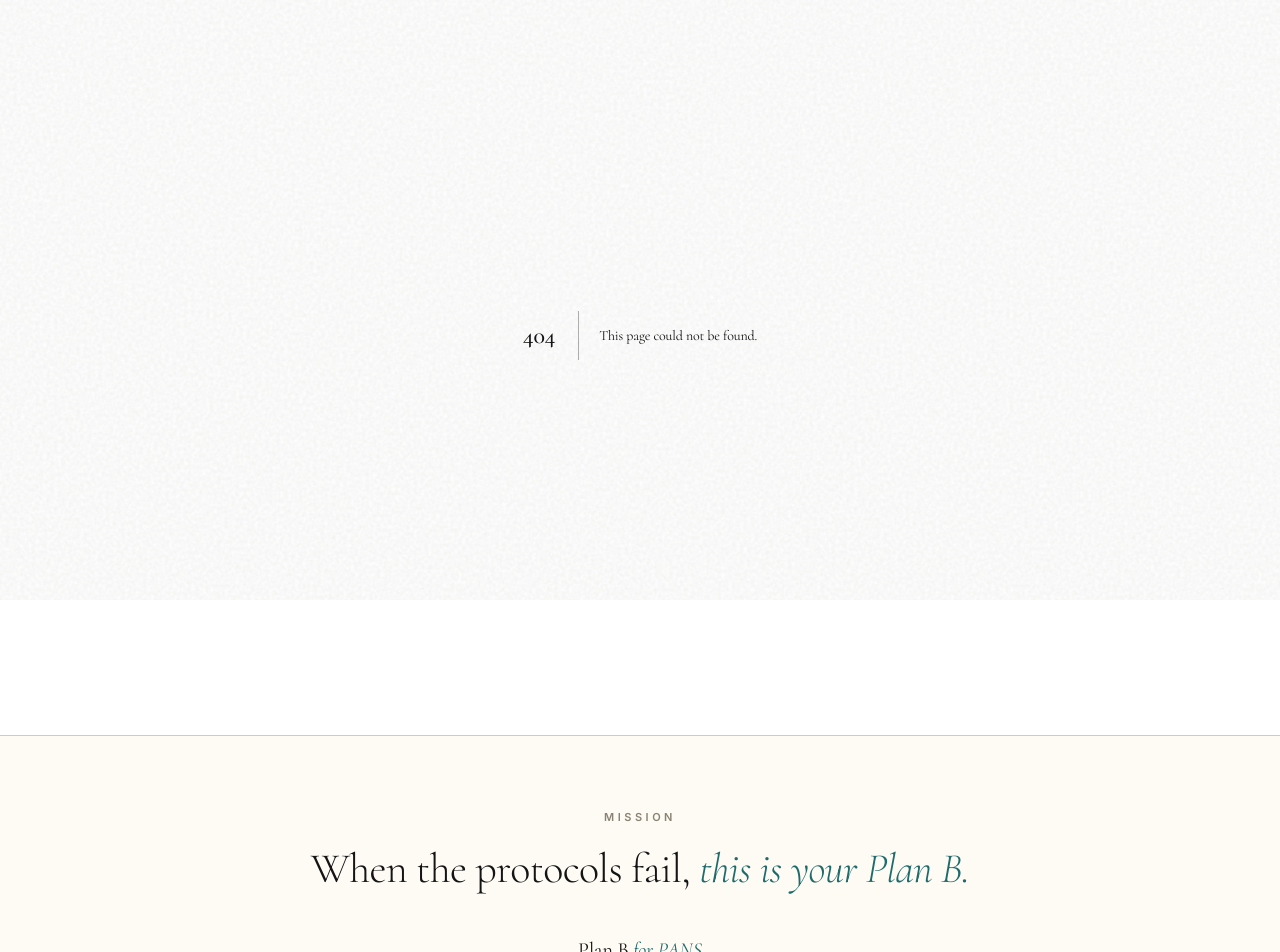
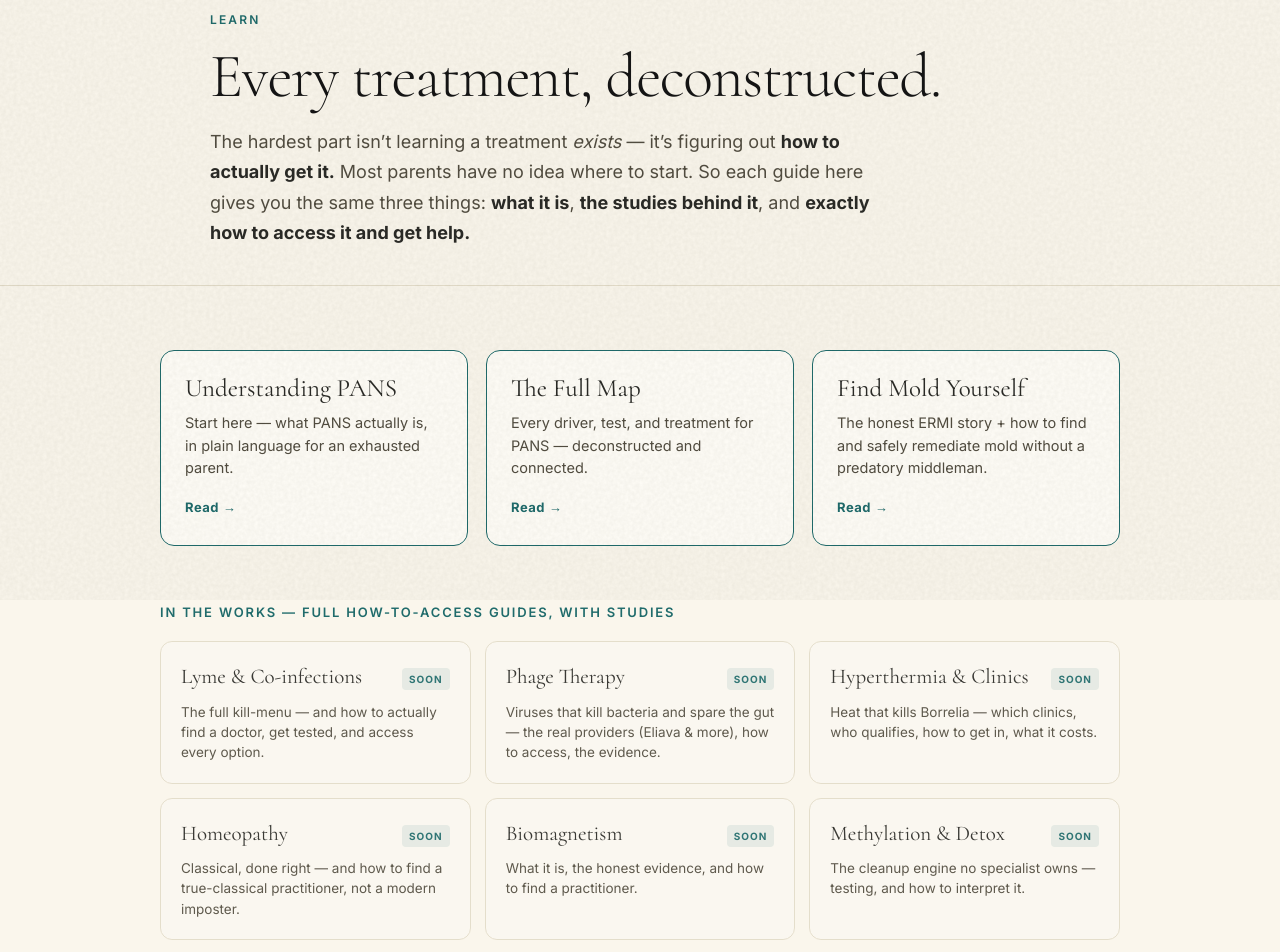
Before and after one commit to myleshorton/planb-pans, a Next.js app: page /learn in a window 1280 px wide. Before the commit this address had no page. Shown: the part 200-1152 px from the top of the page. Built offline with nearby package versions, Linux system fonts and the light colour scheme.

Commit message:
feat: Learn hub (/learn) — every modality deconstructed (what it is + studies + HOW to access it, the gap parents hit); collapse Understanding PANS + Find Mold into one 'Learn' nav tab

```diff
--- a/app/layout.tsx
+++ b/app/layout.tsx
@@ -67,8 +67,7 @@ export default function RootLayout({
               <NavLink href="/about">About</NavLink>
               <NavLink href="/packages">Pricing</NavLink>
               <a href="https://app.planbforpans.com/sample-synthesis" rel="noopener" style={{ fontFamily: 'var(--font-inter)', fontSize: 13, color: 'var(--teal)', fontWeight: 700, textDecoration: 'none', whiteSpace: 'nowrap' }}>See a Synthesis →</a>
-              <a href="/understanding-pans.html" style={{ fontFamily: 'var(--font-inter)', fontSize: 13, color: 'var(--teal)', fontWeight: 700, textDecoration: 'none', whiteSpace: 'nowrap' }}>Understanding PANS</a>
-              <a href="/find-mold.html" style={{ fontFamily: 'var(--font-inter)', fontSize: 13, color: 'var(--teal)', fontWeight: 700, textDecoration: 'none', whiteSpace: 'nowrap' }}>Find Mold</a>
+              <a href="/learn" style={{ fontFamily: 'var(--font-inter)', fontSize: 13, color: 'var(--teal)', fontWeight: 700, textDecoration: 'none', whiteSpace: 'nowrap' }}>Learn</a>
               <NavLink href="/research">Daily Studies</NavLink>
               <NavLink href="/tracker">Tracker</NavLink>
               <NavLink href="/podcast">Podcast</NavLink>
--- /dev/null
+++ b/app/learn/page.tsx
@@ -0,0 +1,78 @@
+// The Learn hub — home for every deconstructed modality. Each piece tells you
+// what it is, the studies behind it, and (the part no one explains) HOW to
+// actually access it. Cards link to live pages or mark "coming soon".
+
+export const metadata = {
+  title: 'Learn — Plan B for PANS',
+  description:
+    'Every PANS/Lyme treatment, deconstructed: what it is, the studies behind it, and — the part no one explains — how to actually access it and get help.',
+}
+
+const ink = '#2a2a26'
+const teal = '#1F6B6B'
+const soft = '#524d40'
+const rule = '#e3dcc9'
+const card = '#fffdf7'
+
+type Item = { title: string; blurb: string; href?: string }
+
+const LIVE: Item[] = [
+  { title: 'Understanding PANS', blurb: 'Start here — what PANS actually is, in plain language for an exhausted parent.', href: '/understanding-pans.html' },
+  { title: 'The Full Map', blurb: 'Every driver, test, and treatment for PANS — deconstructed and connected.', href: '/deconstructing-pans.html' },
+  { title: 'Find Mold Yourself', blurb: 'The honest ERMI story + how to find and safely remediate mold without a predatory middleman.', href: '/find-mold.html' },
+]
+
+const COMING: Item[] = [
+  { title: 'Lyme & Co-infections', blurb: 'The full kill-menu — and how to actually find a doctor, get tested, and access every option.' },
+  { title: 'Phage Therapy', blurb: 'Viruses that kill bacteria and spare the gut — the real providers (Eliava & more), how to access, the evidence.' },
+  { title: 'Hyperthermia & Clinics', blurb: 'Heat that kills Borrelia — which clinics, who qualifies, how to get in, what it costs.' },
+  { title: 'Homeopathy', blurb: 'Classical, done right — and how to find a true-classical practitioner, not a modern imposter.' },
+  { title: 'Biomagnetism', blurb: 'What it is, the honest evidence, and how to find a practitioner.' },
+  { title: 'Methylation & Detox', blurb: 'The cleanup engine no specialist owns — testing, and how to interpret it.' },
+  { title: 'IVIG & Immune Treatment', blurb: 'When it helps, what you need before you qualify, and how to fight for access.' },
+]
+
+export default function LearnPage() {
+  return (
+    <main style={{ background: '#faf6ec', color: ink }}>
+      <section style={{ padding: 'clamp(56px, 9vw, 110px) 24px 36px', borderBottom: `1px solid ${rule}` }}>
+        <div className="pb-container" style={{ maxWidth: 860, margin: '0 auto' }}>
+          <p style={{ color: teal, fontSize: 12, letterSpacing: '0.18em', textTransform: 'uppercase', fontWeight: 600, margin: '0 0 16px' }}>Learn</p>
+          <h1 style={{ fontFamily: 'var(--font-cormorant)', fontWeight: 300, fontSize: 'clamp(34px, 6vw, 62px)', lineHeight: 1.02, letterSpacing: '-0.02em', margin: '0 0 18px' }}>
+            Every treatment, deconstructed.
+          </h1>
+          <p style={{ fontSize: 18, lineHeight: 1.7, color: soft, maxWidth: 680, margin: 0 }}>
+            The hardest part isn&rsquo;t learning a treatment <em>exists</em> — it&rsquo;s figuring out <strong style={{ color: ink }}>how to actually get it.</strong> Most parents have no idea where to start. So each guide here gives you the same three things: <strong style={{ color: ink }}>what it is</strong>, <strong style={{ color: ink }}>the studies behind it</strong>, and <strong style={{ color: ink }}>exactly how to access it and get help.</strong>
+          </p>
+        </div>
+      </section>
+
+      <section style={{ padding: 'clamp(36px, 6vw, 64px) 24px' }}>
+        <div className="pb-container" style={{ maxWidth: 960, margin: '0 auto' }}>
+          <div style={{ display: 'grid', gridTemplateColumns: 'repeat(auto-fit, minmax(260px, 1fr))', gap: 18 }}>
+            {LIVE.map((it) => (
+              <a key={it.title} href={it.href} style={{ display: 'block', textDecoration: 'none', background: card, border: `1.5px solid ${teal}`, borderRadius: 14, padding: '24px 24px 26px' }}>
+                <p style={{ fontFamily: 'var(--font-cormorant)', fontWeight: 400, fontSize: 25, lineHeight: 1.1, color: ink, margin: '0 0 10px' }}>{it.title}</p>
+                <p style={{ fontSize: 14.5, color: soft, lineHeight: 1.55, margin: '0 0 14px' }}>{it.blurb}</p>
+                <span style={{ fontSize: 13, color: teal, fontWeight: 700, letterSpacing: '0.04em' }}>Read &rarr;</span>
+              </a>
+            ))}
+          </div>
+
+          <p style={{ fontSize: 13, color: teal, letterSpacing: '0.14em', textTransform: 'uppercase', fontWeight: 600, margin: 'clamp(36px, 6vw, 56px) 0 18px' }}>In the works — full how-to-access guides, with studies</p>
+          <div style={{ display: 'grid', gridTemplateColumns: 'repeat(auto-fit, minmax(240px, 1fr))', gap: 14 }}>
+            {COMING.map((it) => (
+              <div key={it.title} style={{ background: '#fbf8f1', border: `1px solid ${rule}`, borderRadius: 12, padding: '18px 20px 20px', opacity: 0.92 }}>
+                <div style={{ display: 'flex', alignItems: 'baseline', justifyContent: 'space-between', gap: 8, marginBottom: 8 }}>
+                  <p style={{ fontFamily: 'var(--font-cormorant)', fontWeight: 400, fontSize: 21, color: ink, margin: 0 }}>{it.title}</p>
+                  <span style={{ fontSize: 10, letterSpacing: '0.1em', textTransform: 'uppercase', fontWeight: 700, color: teal, background: 'rgba(31,107,107,0.1)', padding: '3px 7px', borderRadius: 4, whiteSpace: 'nowrap' }}>Soon</span>
+                </div>
+                <p style={{ fontSize: 13.5, color: soft, lineHeight: 1.5, margin: 0 }}>{it.blurb}</p>
+              </div>
+            ))}
+          </div>
+        </div>
+      </section>
+    </main>
+  )
+}
```
